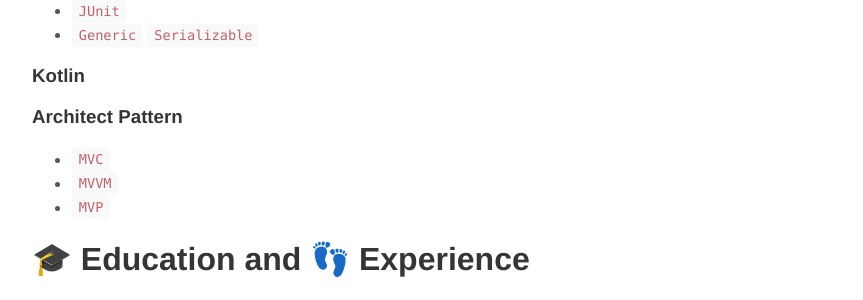
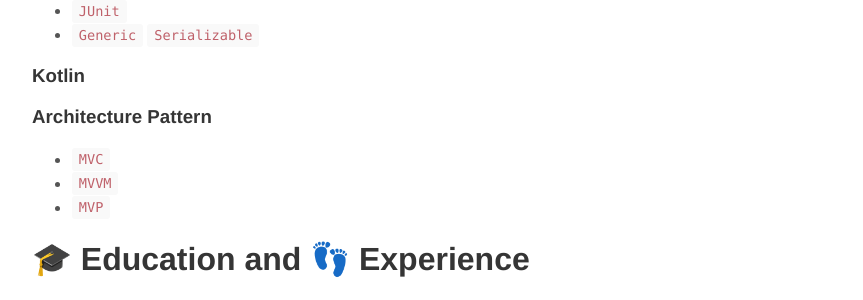
Before and after one commit to Leegaramm/Leegaramm-github.io, a Jekyll site: the page built from _pages/about.md, in a window 1280 px wide. Shown: the part 920-1220 px from the top of the page, without its empty margins (208-1071 px from the left). Built offline with Jekyll 4.4.1, drawn with Linux system fonts in a browser that asks for light colours.

Commit message:
Update about.md

```diff
--- a/_pages/about.md
+++ b/_pages/about.md
@@ -33,7 +33,7 @@
 
 ### Kotlin
 
-### Architect Pattern
+### Architecture Pattern
 - `MVC`
 - `MVVM`
 - `MVP`
```
